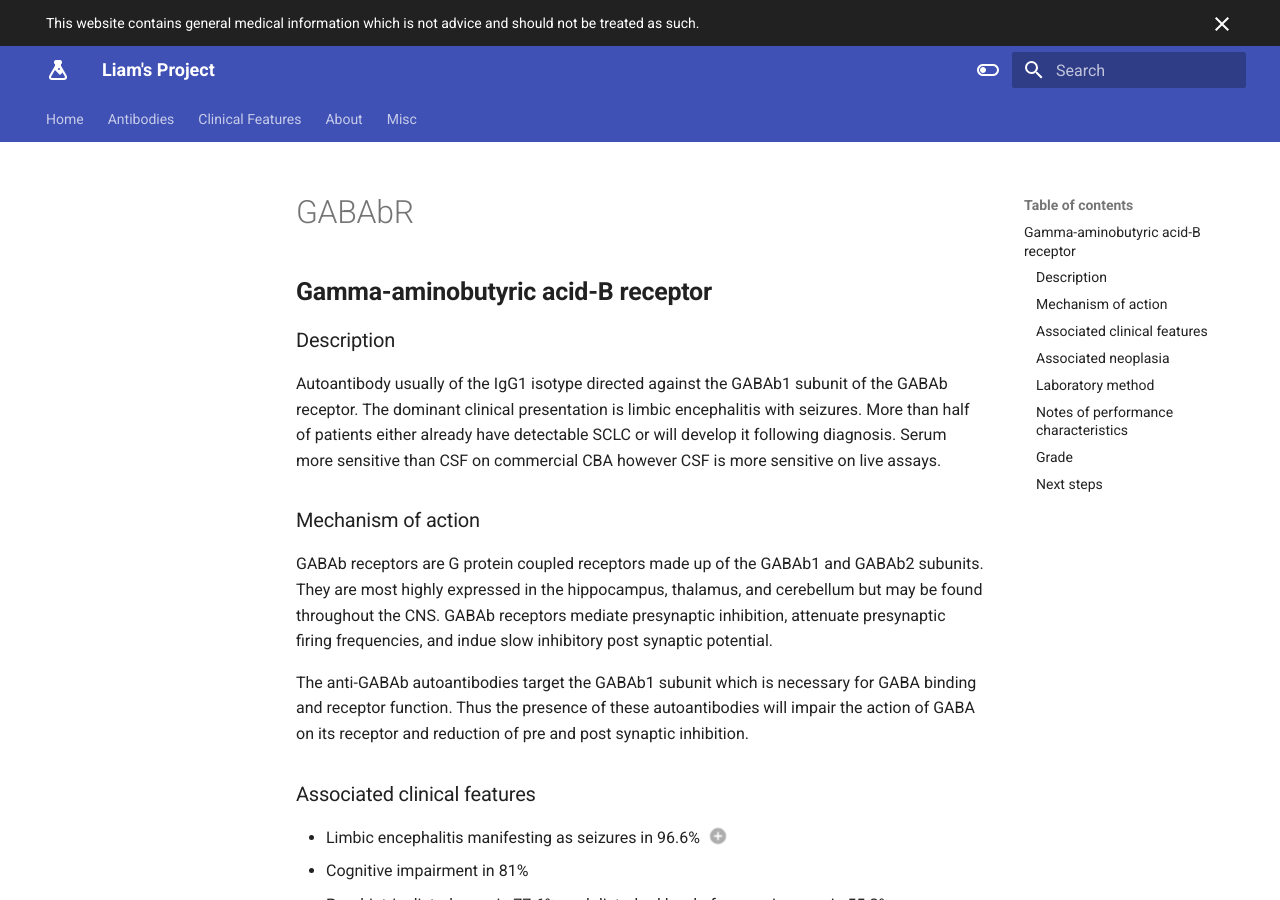
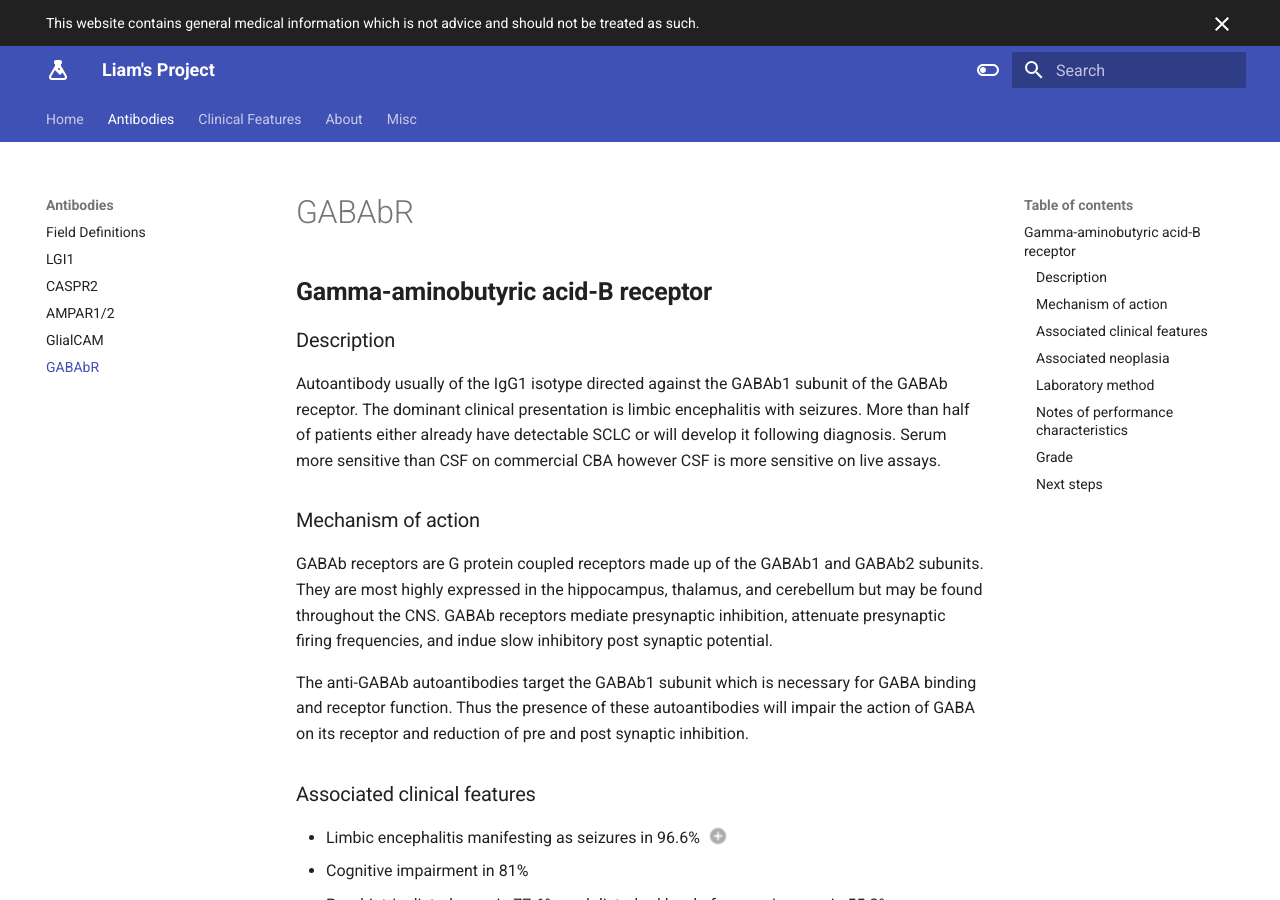
Before and after one commit to monchee/liamsproject, an MkDocs documentation site: the page built from docs/antibodies/gababr.md, in a window 1280 px wide and 900 px high. Built offline with MkDocs 1.6.1 and Material for MkDocs 9.7.7, drawn with Linux system fonts in a browser that asks for light colours; plug-ins that fetch from the network failed and are left out.

Commit message:
Update mkdocs.yml

```diff
--- a/mkdocs.yml
+++ b/mkdocs.yml
@@ -146,6 +146,7 @@ nav:
     - CASPR2: antibodies/caspr2.md
     - AMPAR1/2: antibodies/ampar.md
     - GlialCAM: antibodies/glialcam.md
+    - GABAbR: antibodies/gababr.md
   - Clinical Features: tags.md
   - About: about.md
   - Misc:
```
